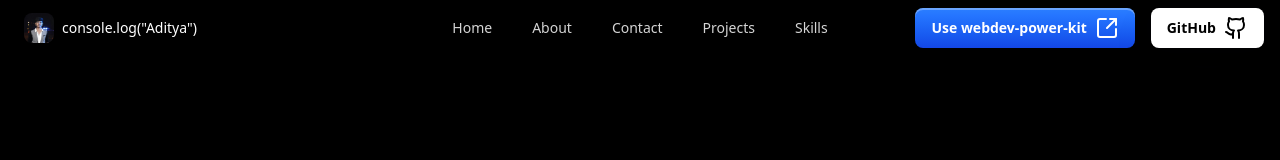
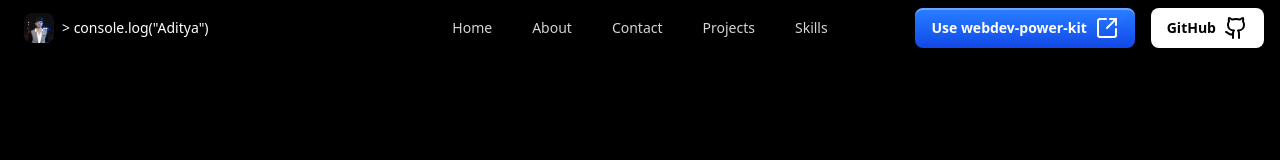
Before and after one commit to dev-aditya-lab/console-aditya, a Next.js app: page / in a window 1280 px wide. Shown: the top 160 px of the page. Built offline with nearby package versions, Linux system fonts and the light colour scheme.

Commit message:
fix: update NavbarLogo text format for improved readability

```diff
--- a/components/ui/resizable-navbar.tsx
+++ b/components/ui/resizable-navbar.tsx
@@ -244,7 +244,7 @@ export const NavbarLogo = () => {
         height={30}
         className="rounded-md"
       />
-      <span className="font-medium text-black dark:text-white"> {`console.log("Aditya")`}</span>
+      <span className="font-medium font-mono text-black dark:text-white"> {`> console.log("Aditya")`}</span>
     </a>
   );
 };
```
